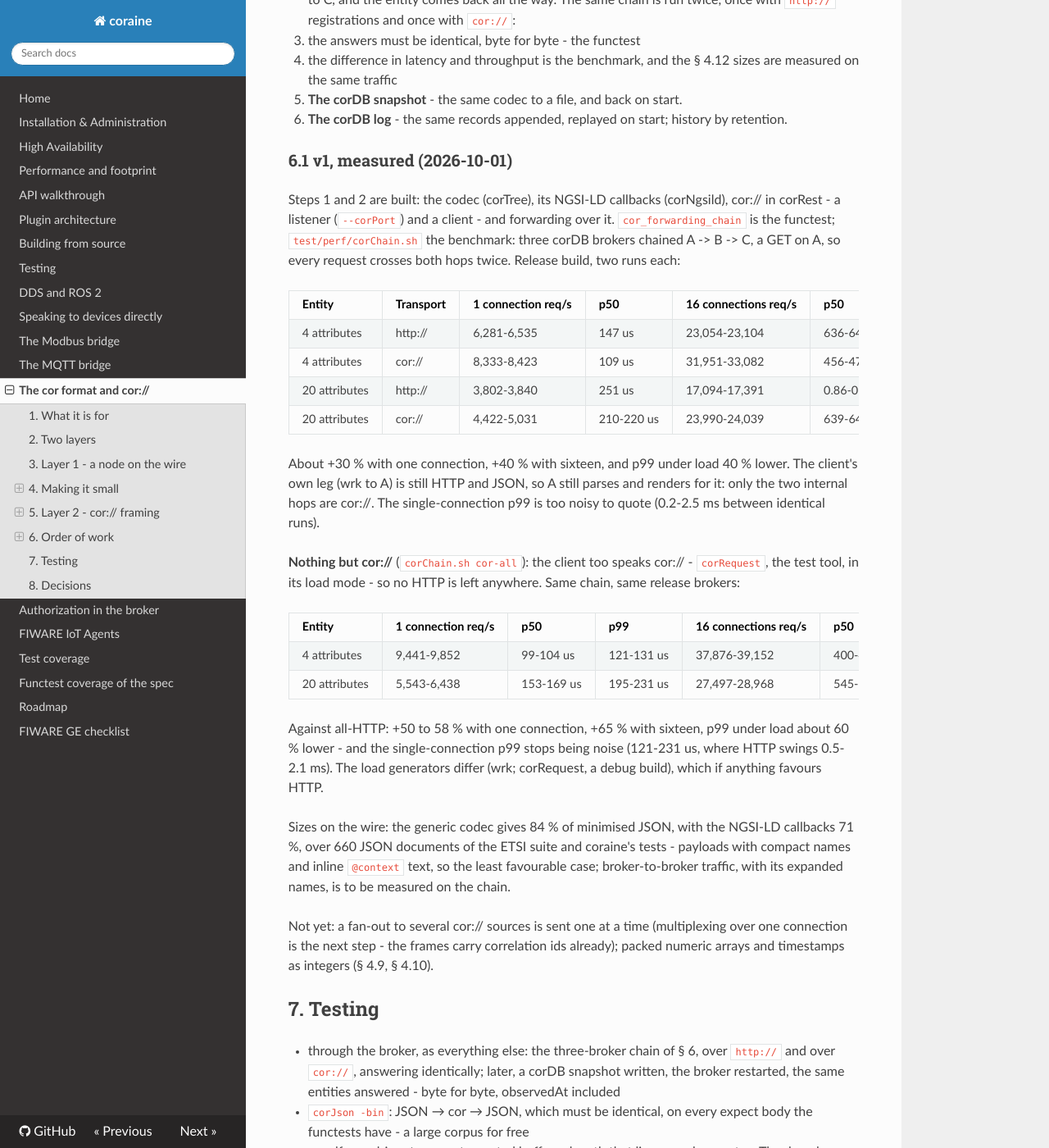
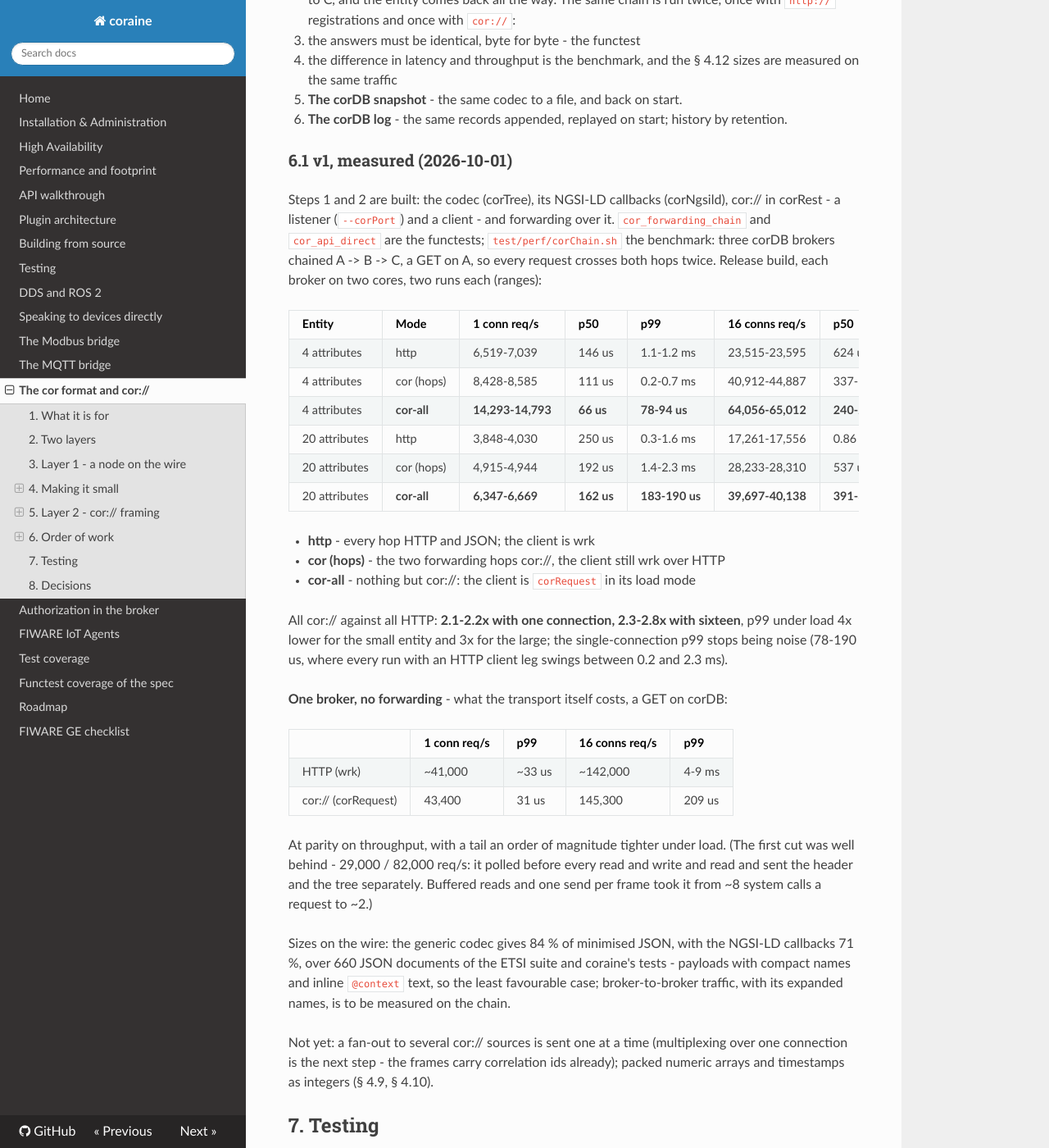
Before and after one commit to SEAMWARE/coraine, an MkDocs documentation site: the page built from doc/cor-protocol.md, in a window 1280 px wide and 1400 px high, scrolled down 7198 px. Shown: the whole window at 82% size. Built offline with MkDocs 1.6.1, drawn with Linux system fonts in a browser that asks for light colours; nearby versions of some CDN libraries; comment, search, counter and statistics services are not loaded.

Commit message:
doc: cor format § 6.1 - the numbers after buffered reads and one send per frame: the chain 2.1-2.8x faster all-cor://, a single broker at parity with HTTP and a 20x tighter p99 under load
Co-Authored-By: Claude Opus 5.5 <noreply@anthropic.com>

```diff
--- a/doc/cor-protocol.md
+++ b/doc/cor-protocol.md
@@ -303,32 +303,39 @@ example would guess.
 ### 6.1 v1, measured (2026-10-01)
 
 Steps 1 and 2 are built: the codec (corTree), its NGSI-LD callbacks (corNgsild), cor:// in corRest -
-a listener (`--corPort`) and a client - and forwarding over it. `cor_forwarding_chain` is the
-functest; `test/perf/corChain.sh` the benchmark: three corDB brokers chained A -> B -> C, a GET on A,
-so every request crosses both hops twice. Release build, two runs each:
+a listener (`--corPort`) and a client - and forwarding over it. `cor_forwarding_chain` and
+`cor_api_direct` are the functests; `test/perf/corChain.sh` the benchmark: three corDB brokers chained
+A -> B -> C, a GET on A, so every request crosses both hops twice. Release build, each broker on two
+cores, two runs each (ranges):
 
-| Entity | Transport | 1 connection req/s | p50 | 16 connections req/s | p50 | p99 |
-|---|---|---|---|---|---|---|
-| 4 attributes | http:// | 6,281-6,535 | 147 us | 23,054-23,104 | 636-640 us | 1.76-1.77 ms |
-| 4 attributes | cor:// | 8,333-8,423 | 109 us | 31,951-33,082 | 456-475 us | 1.02-1.05 ms |
-| 20 attributes | http:// | 3,802-3,840 | 251 us | 17,094-17,391 | 0.86-0.87 ms | 2.06-2.21 ms |
-| 20 attributes | cor:// | 4,422-5,031 | 210-220 us | 23,990-24,039 | 639-649 us | 1.21-1.26 ms |
+| Entity | Mode | 1 conn req/s | p50 | p99 | 16 conns req/s | p50 | p99 |
+|---|---|---|---|---|---|---|---|
+| 4 attributes | http | 6,519-7,039 | 146 us | 1.1-1.2 ms | 23,515-23,595 | 624 us | 1.74 ms |
+| 4 attributes | cor (hops) | 8,428-8,585 | 111 us | 0.2-0.7 ms | 40,912-44,887 | 337-362 us | 0.84-1.03 ms |
+| 4 attributes | **cor-all** | **14,293-14,793** | **66 us** | **78-94 us** | **64,056-65,012** | **240-245 us** | **399-401 us** |
+| 20 attributes | http | 3,848-4,030 | 250 us | 0.3-1.6 ms | 17,261-17,556 | 0.86 ms | 1.98-2.11 ms |
+| 20 attributes | cor (hops) | 4,915-4,944 | 192 us | 1.4-2.3 ms | 28,233-28,310 | 537 us | 1.18-1.19 ms |
+| 20 attributes | **cor-all** | **6,347-6,669** | **162 us** | **183-190 us** | **39,697-40,138** | **391-395 us** | **642-647 us** |
 
-About +30 % with one connection, +40 % with sixteen, and p99 under load 40 % lower. The client's own
-leg (wrk to A) is still HTTP and JSON, so A still parses and renders for it: only the two internal
-hops are cor://. The single-connection p99 is too noisy to quote (0.2-2.5 ms between identical runs).
+- **http** - every hop HTTP and JSON; the client is wrk
+- **cor (hops)** - the two forwarding hops cor://, the client still wrk over HTTP
+- **cor-all** - nothing but cor://: the client is `corRequest` in its load mode
 
-**Nothing but cor://** (`corChain.sh cor-all`): the client too speaks cor:// - `corRequest`, the
-test tool, in its load mode - so no HTTP is left anywhere. Same chain, same release brokers:
+All cor:// against all HTTP: **2.1-2.2x with one connection, 2.3-2.8x with sixteen**, p99 under load
+4x lower for the small entity and 3x for the large; the single-connection p99 stops being noise
+(78-190 us, where every run with an HTTP client leg swings between 0.2 and 2.3 ms).
 
-| Entity | 1 connection req/s | p50 | p99 | 16 connections req/s | p50 | p99 |
-|---|---|---|---|---|---|---|
-| 4 attributes | 9,441-9,852 | 99-104 us | 121-131 us | 37,876-39,152 | 400-413 us | 659-694 us |
-| 20 attributes | 5,543-6,438 | 153-169 us | 195-231 us | 27,497-28,968 | 545-572 us | 831-894 us |
+**One broker, no forwarding** - what the transport itself costs, a GET on corDB:
 
-Against all-HTTP: +50 to 58 % with one connection, +65 % with sixteen, p99 under load about 60 %
-lower - and the single-connection p99 stops being noise (121-231 us, where HTTP swings 0.5-2.1 ms).
-The load generators differ (wrk; corRequest, a debug build), which if anything favours HTTP.
+| | 1 conn req/s | p99 | 16 conns req/s | p99 |
+|---|---|---|---|---|
+| HTTP (wrk) | ~41,000 | ~33 us | ~142,000 | 4-9 ms |
+| cor:// (corRequest) | 43,400 | 31 us | 145,300 | 209 us |
+
+At parity on throughput, with a tail an order of magnitude tighter under load. (The first cut was
+well behind - 29,000 / 82,000 req/s: it polled before every read and write and read and sent the
+header and the tree separately. Buffered reads and one send per frame took it from ~8 system calls a
+request to ~2.)
 
 Sizes on the wire: the generic codec gives 84 % of minimised JSON, with the NGSI-LD callbacks 71 %,
 over 660 JSON documents of the ETSI suite and coraine's tests - payloads with compact names and
```
